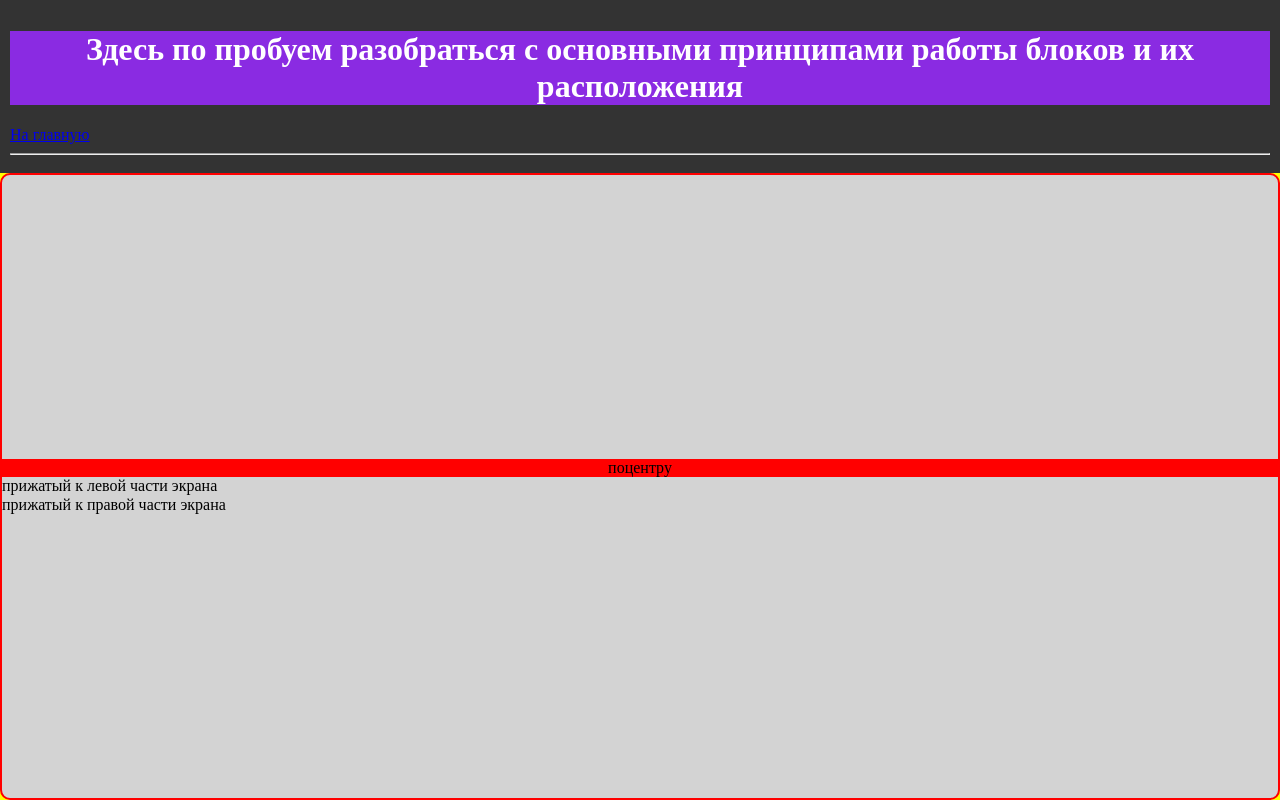
After one commit to Paradox60/flask-front-end, a Flask app: page /blocks in a window 1280 px wide. The commit adds this page. Run offline with Flask 2, Linux system fonts and the light colour scheme.

Commit message:
new page blocks.html added start learning how display:flex working

```diff
--- a/flask_compendium/app.py
+++ b/flask_compendium/app.py
@@ -9,3 +9,6 @@ def home():
 @app.route("/selector_page")
 def text_page():
     return render_template("selector.html")
+@app.route("/blocks")
+def block_page():
+    return render_template("blocks.html")
--- /dev/null
+++ b/flask_compendium/static/css/blocks.css
@@ -0,0 +1,41 @@
+html,body {
+	background-color: yellow;
+	height: 100%;
+}
+
+body {
+  display: flex;
+  flex-direction: column; /* располагаем header и main вертикально */
+}
+h1 {
+	background-color: blueviolet;
+}
+
+header {
+  background: #333;
+  color: white;
+  padding: 10px;
+}
+
+main {
+	flex: 1;
+	display: flex;
+	background-color: lightgrey;
+	justify-content: center;
+	align-items: center;
+	align-content: center;
+	border-style: solid;
+	border-radius: 10px;
+	border-width: 2px;
+	border-color: red;
+}
+
+.center {
+	display: flex;
+	background-color: red;
+	justify-content: center;
+	justify-items: center;
+	align-items: center;
+
+
+}
--- /dev/null
+++ b/flask_compendium/static/css/reset.css
@@ -0,0 +1,313 @@
+/*! normalize.css v8.0.1 | MIT License | github.com/necolas/normalize.css */
+
+/* Document
+   ========================================================================== */
+
+/**
+ * 1. Correct the line height in all browsers.
+ * 2. Prevent adjustments of font size after orientation changes in iOS.
+ */
+
+html {
+  line-height: 1.15;
+  -webkit-text-size-adjust: 100%;
+  -ms-text-size-adjust: 100%;
+}
+
+/* Sections
+   ========================================================================== */
+
+/**
+ * Remove the margin in all browsers (opinionated).
+ */
+
+body {
+  margin: 0;
+}
+
+/**
+ * Add the correct display in IE 9-.
+ */
+
+article,
+aside,
+footer,
+header,
+nav,
+section {
+  display: block;
+}
+
+/**
+ * Correct the font size and margin on `h1` elements within `section` and
+ * `article` contexts in Chrome, Firefox, and Safari.
+ */
+
+h1 {
+  font-size: 2em;
+  margin: 0.67em 0;
+}
+
+/* Grouping content
+   ========================================================================== */
+
+/**
+ * Add the correct display in IE 9-.
+ * 1. Add the correct display in IE.
+ */
+
+figcaption,
+figure,
+main {
+  display: block;
+}
+
+/**
+ * Add the correct margin in IE 8.
+ */
+
+figure {
+  margin: 1em 40px;
+}
+
+/**
+ * 1. Add the correct box sizing in Firefox.
+ * 2. Show the overflow in Edge and IE.
+ */
+
+hr {
+  box-sizing: content-box;
+  height: 0;
+  overflow: visible;
+}
+
+/**
+ * 1. Correct the inheritance and scaling of font size in all browsers.
+ * 2. Correct the odd `em` font sizing in all browsers.
+ */
+
+pre {
+  font-family: monospace, monospace;
+  font-size: 1em;
+}
+
+/* Text-level semantics
+   ========================================================================== */
+
+/**
+ * 1. Remove the gray background on active links in IE 10.
+ * 2. Remove gaps in links underline in iOS 8+ and Safari 8+.
+ */
+
+a {
+  background-color: transparent;
+  -webkit-text-decoration-skip: objects;
+}
+
+/**
+ * 1. Remove the bottom border in Chrome 57- and Firefox 39-.
+ * 2. Add the correct text decoration in Chrome, Edge, IE, Opera, and Safari.
+ */
+
+abbr[title] {
+  border-bottom: none;
+  text-decoration: underline dotted;
+}
+
+/**
+ * Prevent the duplicate application of `bolder` by the next rule in Safari 6.
+ */
+
+b,
+strong {
+  font-weight: inherit;
+}
+
+/**
+ * Add the correct font weight in Chrome, Edge, and Safari.
+ */
+
+b,
+strong {
+  font-weight: bolder;
+}
+
+/**
+ * 1. Correct the inheritance and scaling of font size in all browsers.
+ * 2. Correct the odd `em` font sizing in all browsers.
+ */
+
+code,
+kbd,
+samp {
+  font-family: monospace, monospace;
+  font-size: 1em;
+}
+
+/**
+ * Add the correct font style in Android 4.3-.
+ */
+
+dfn {
+  font-style: italic;
+}
+
+/**
+ * Add the correct background and color in IE 9-.
+ */
+
+mark {
+  background-color: #ff0;
+  color: #000;
+}
+
+/**
+ * Add the correct font size in all browsers.
+ */
+
+small {
+  font-size: 80%;
+}
+
+/**
+ * Prevent `sub` and `sup` elements from affecting the line height in
+ * all browsers.
+ */
+
+sub,
+sup {
+  font-size: 75%;
+  line-height: 0;
+  position: relative;
+  vertical-align: baseline;
+}
+
+sub {
+  bottom: -0.25em;
+}
+
+sup {
+  top: -0.5em;
+}
+
+/* Embedded content
+   ========================================================================== */
+
+/**
+ * Add the correct display in IE 9-.
+ */
+
+audio,
+video {
+  display: inline-block;
+}
+
+/**
+ * Add the correct display in iOS 4-7.
+ */
+
+audio:not([controls]) {
+  display: none;
+  height: 0;
+}
+
+/**
+ * Remove the border on images inside links in IE 10-.
+ */
+
+img {
+  border-style: none;
+}
+
+/**
+ * Hide the overflow in IE.
+ */
+
+svg:not(:root) {
+  overflow: hidden;
+}
+
+/* Forms
+   ========================================================================== */
+
+/**
+ * 1. Change the font styles in all browsers (opinionated).
+ * 2. Remove the margin in Firefox and Safari.
+ */
+
+button,
+input,
+optgroup,
+select,
+textarea {
+  font-family: sans-serif;
+  font-size: 100%;
+  line-height: 1.15;
+  margin: 0;
+}
+
+/**
+ * Show the overflow in IE.
+ * 1. Show the overflow in Edge.
+ */
+
+button,
+input {
+  overflow: visible;
+}
+
+::-webkit-file-upload-button {
+  -webkit-appearance: button;
+  font: inherit;
+}
+
+/* Interactive
+   ========================================================================== */
+
+/*
+ * Add the correct display in IE 9-.
+ * 1. Add the correct display in Edge, IE, and Firefox.
+ */
+
+details,
+menu {
+  display: block;
+}
+
+/*
+ * Add the correct display in all browsers.
+ */
+
+summary {
+  display: list-item;
+}
+
+/* Scripting
+   ========================================================================== */
+
+/**
+ * Add the correct display in IE 9-.
+ */
+
+canvas {
+  display: inline-block;
+}
+
+/**
+ * Add the correct display in IE.
+ */
+
+template {
+  display: none;
+}
+
+/* Hidden
+   ========================================================================== */
+
+/**
+ * Add the correct display in IE 10-.
+ */
+
+[hidden] {
+  display: none;
+}
--- a/flask_compendium/static/css/style.css
+++ b/flask_compendium/static/css/style.css
@@ -1,5 +1,5 @@
 body {
-    background-color: #111;
+    background-color:darkorange;
     color: #eee;
     font-family: sans-serif;
     text-align: center;
--- a/flask_compendium/static/script.js
+++ /dev/null
@@ -1,3 +0,0 @@
-function greet() {
-    alert("Привет от Flask + Docker!");
-}
--- /dev/null
+++ b/flask_compendium/templates/blocks.html
@@ -0,0 +1,24 @@
+<!DOCTYPE html>
+<html lang="en">
+<head>
+    <meta charset="UTF-8">
+    <title>flask_compendium</title>
+    <link rel="stylesheet" href="{{ url_for('static', filename='css/blocks.css') }}">
+    <link rel="stylesheet" href="{{ url_for('static', filename='css/reset.css') }}">
+
+</head>
+<body>
+    <header>
+        <h1><center>Здесь по пробуем разобраться с основными принципами работы блоков и их расположения</center></h1>
+        <a href="{{ url_for('home') }}">На главную</a>
+        <hr>
+    </header>
+
+    <main class="workspace">
+        <div class="center">поцентру</div>
+        <div class="left"> прижатый к левой части экрана</div>
+        <div class="right">прижатый к правой части экрана</div>
+    </main>
+
+</body>
+</html>
```
Also changed, not shown: flask_compendium/static/style.css (deleted, +0 -7 lines), flask_compendium/templates/index.html (+5 -3 lines), flask_compendium/templates/selector.html (+8 -0 lines).
